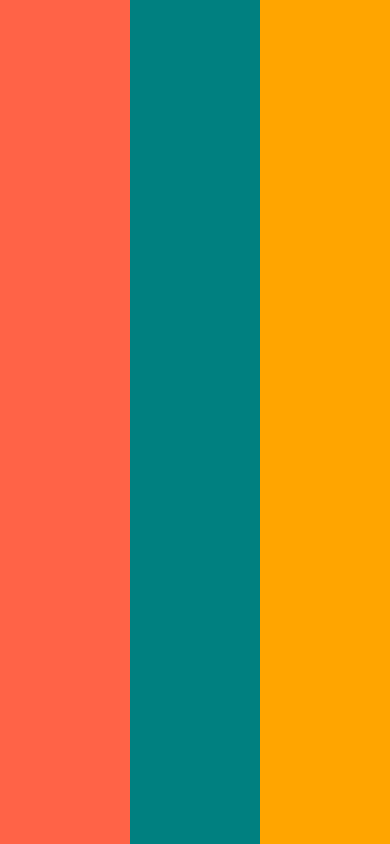
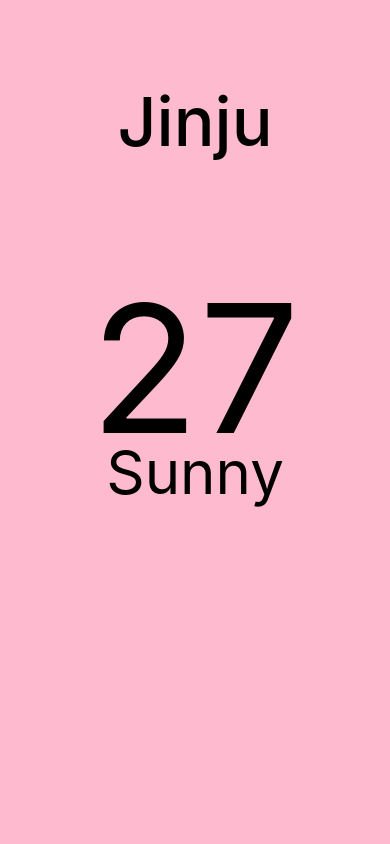
Before and after one commit to SeyoungYoo/WeatherApp, a React Native app: screen / in a window 390 px wide. Built offline with nearby package versions, Linux system fonts and the light colour scheme.

Commit message:
#2.5 Styles

```diff
--- a/App.js
+++ b/App.js
@@ -1,12 +1,48 @@
 import React from 'react';
-import { View } from 'react-native';
+import { View, Text, StyleSheet } from 'react-native';
 
 export default function App() {
   return (
-    <View style={{ flex: 1, flexDirection: "row" }}>
-      <View style={{ flex: 1, backgroundColor:"tomato" }}></View>
-      <View style={{ flex: 1, backgroundColor:"teal" }}></View>
-      <View style={{ flex: 1, backgroundColor:"orange" }}></View>
+    <View style={styles.container}>
+      <View style={styles.city}>
+        <Text style={styles.cityName}>Jinju</Text>
+      </View>
+      <View style={styles.weather}>
+        <View style={styles.day}>
+          <Text style={styles.temp}>27</Text>
+          <Text style={styles.description}>Sunny</Text>
+        </View>
+      </View>
     </View>
   );
 }
+
+const styles = StyleSheet.create({
+  container: {
+    flex: 1, backgroundColor: "#FEBBCF"
+  },
+  city: {
+    flex: 1.2,
+    justifyContent: "center",
+    alignItems: "center"
+  },
+  cityName: {
+    fontSize: 68,
+    fontWeight: "500"
+  },
+  weather: {
+    flex: 3,
+  },
+  day: {
+    flex: 1,
+    alignItems: "center",
+  },
+  temp: {
+    marginTop: 20,
+    fontSize: 178
+  },
+  description: {
+    marginTop: -40,
+    fontSize: 60
+  }
+});
```
